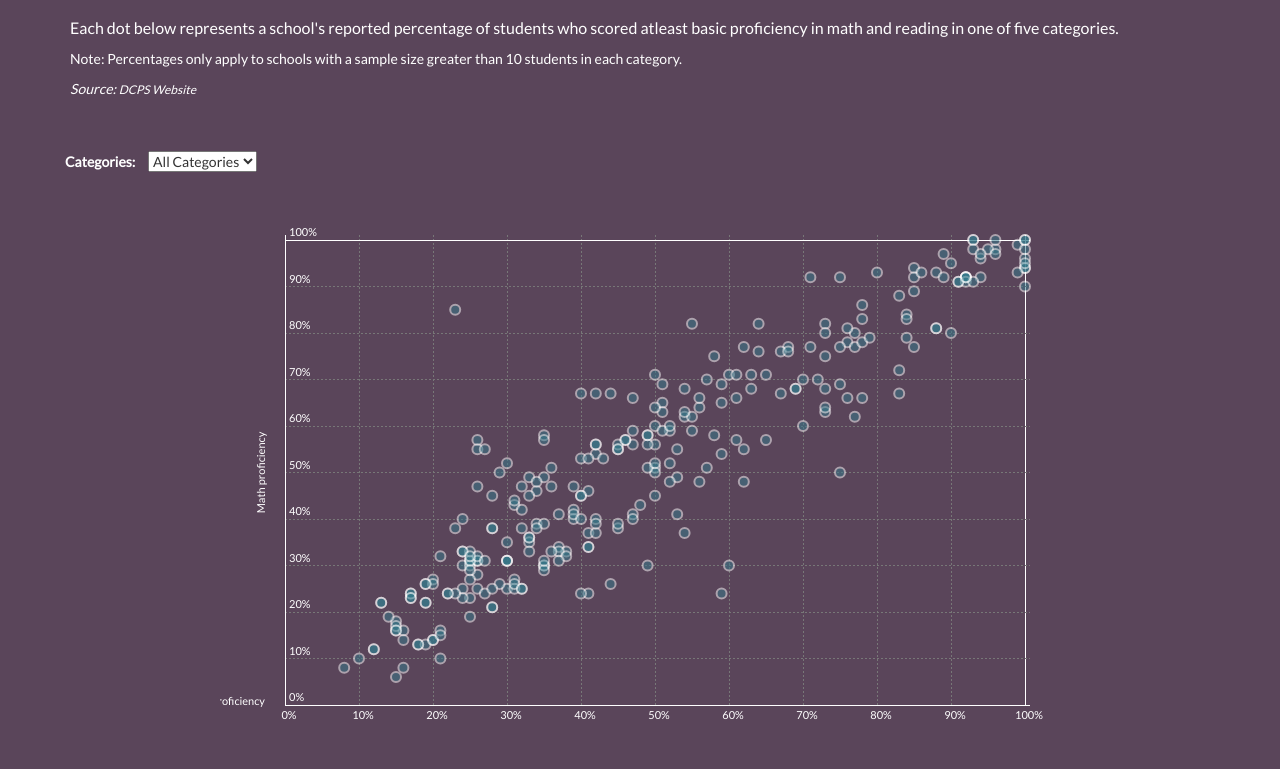
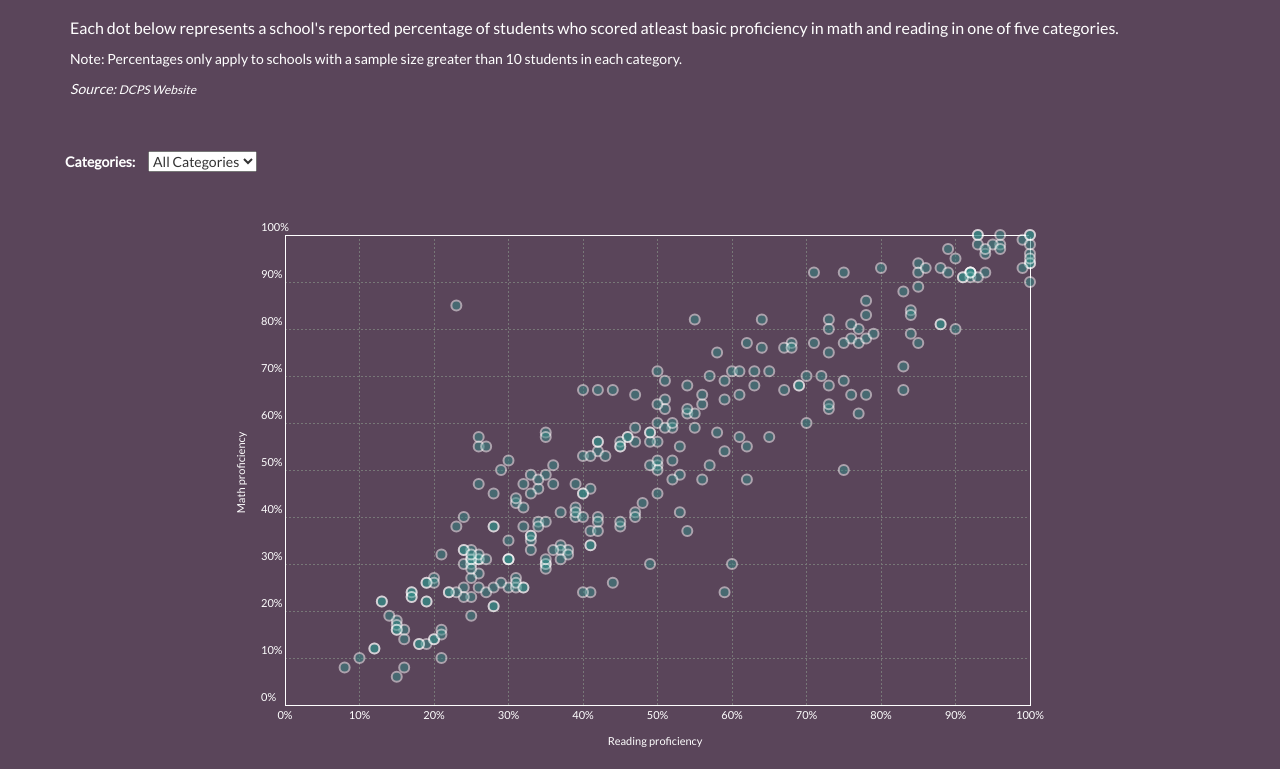
Before and after one commit to vivhou/week-4-replication-project, a plain HTML site: page index.html in a window 1280 px wide. Shown: the part 77-846 px from the top of the page. Drawn offline with nearby package versions, Linux system fonts and the light colour scheme.

Commit message:
adjusted x-axis title and grid

```diff
--- a/index.html
+++ b/index.html
@@ -45,7 +45,7 @@
     .point {
       stroke: #FFFFFF;
       stroke-width: 2;
-      fill: #357C8D;
+      fill: #358d88;
       opacity: .5;
     }
 
@@ -187,13 +187,13 @@
 
     x = d3.scale.linear()
       .domain([0, d3.max(data, function (d) { return d.Reading_proficient/100; })]) //finds highest value of reading scores
-      .range([padding, width-padding])
+      .range([padding, width-margin.right])
       .nice();
 
 
     y = d3.scale.linear()
       .domain(d3.extent(data, function (d) { return d.Math_proficient/100; }))
-      .range([height-padding, padding])
+      .range([height-padding, margin.top])
       .nice();
 
     // AXES
@@ -203,13 +203,13 @@
     var xAxis = d3.svg.axis()
         .scale(x)
         .orient("top")
-        .tickSize(height-padding-margin.top)
+        .tickSize(height-padding-(margin.top*1.1)) //if i omit multiplying by 1.1, the lines go past the graph for some reason
         .tickFormat(formatPercentage);
 
     var yAxis = d3.svg.axis()
         .scale(y)
         .orient("right")
-        .tickSize(width-padding-margin.right)
+        .tickSize(width-padding-(margin.right*1.1)) //if i omit multiplying by 1.1, the lines go past the graph for some reason
         .tickFormat(formatPercentage);
 
     var gx = svg.append("g")
@@ -220,11 +220,10 @@
           .classed("minor", true);
      //   .attr("transform")
         gx.selectAll("text")
-        .attr("x", 4)
-        .attr("y", 14)
-    //    .attr("dy", ".71em")
+         .attr("transform", "translate(0," + (height-(padding)) + ")")
         gx.append("text")
-        .attr("text-anchor", "end")
+          .attr("text-anchor", "middle")
+          .attr("transform", "translate(" + (width /2) + " ," + (padding*2) + ")")
           .text("Reading proficiency");
 
 
@@ -237,12 +236,12 @@
           .classed("minor", true);
 
         gy.selectAll("text")
-          .attr("x", 4)
+         .attr("x", -24)
          .attr("dy", -4);
 
         gy.append("text")
          .attr("text-anchor", "middle")
-          .attr("transform", "translate("+ (-padding) +","+(height/2)+")rotate(-90)")
+        .attr("transform", "translate("+ (-padding*2) +","+(height/2)+")rotate(-90)")
         .text("Math proficiency");
 
 
```
Lines whose indentation alone changed are shown as unchanged.
